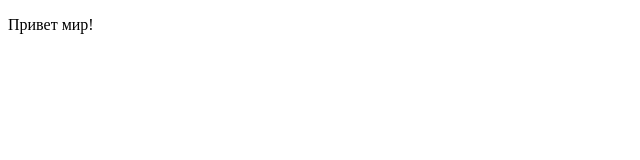
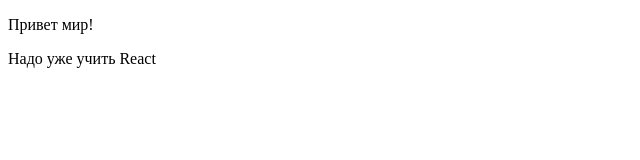
Before and after one commit to nikitasardov/nikitasardov.github.io, a plain HTML site: page index.html in a window 1280 px wide. Shown: the whole page, without its empty margins (0-640 px from the left). Drawn offline with Linux system fonts and the light colour scheme.

Commit message:
Update index.html

```diff
--- a/index.html
+++ b/index.html
@@ -3,5 +3,6 @@
   <head></head>
   <body>
   <p>Привет мир!</p>
+  <p>Надо уже учить React</p>
   </body>
 </html>
```
